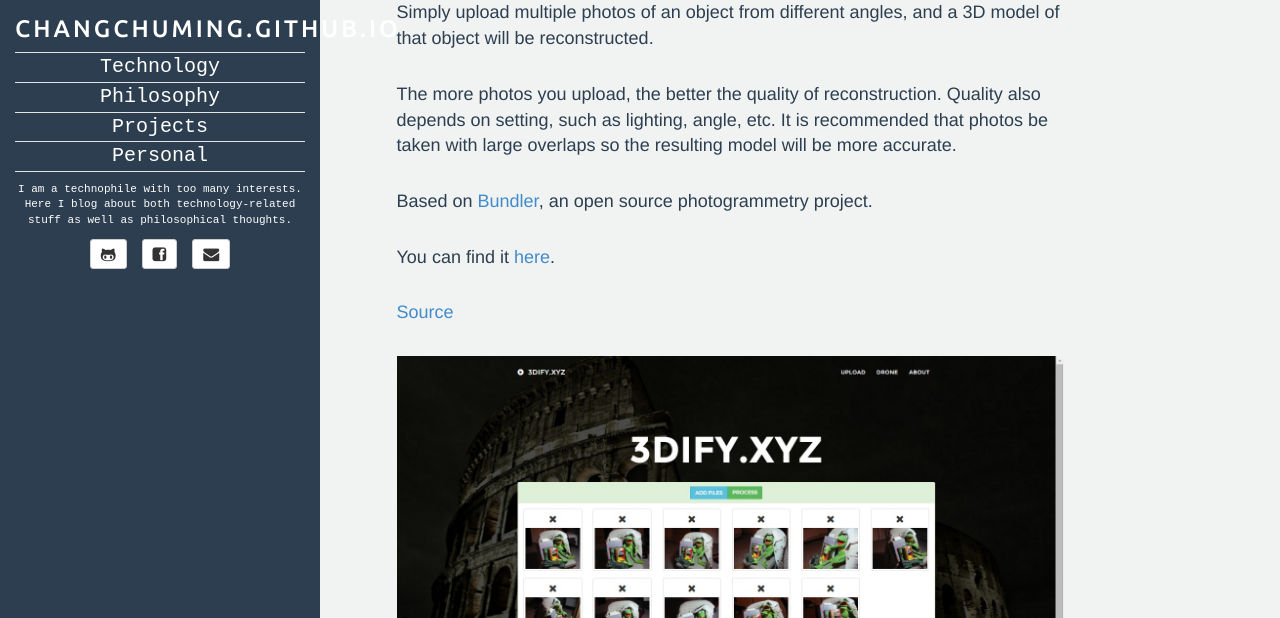
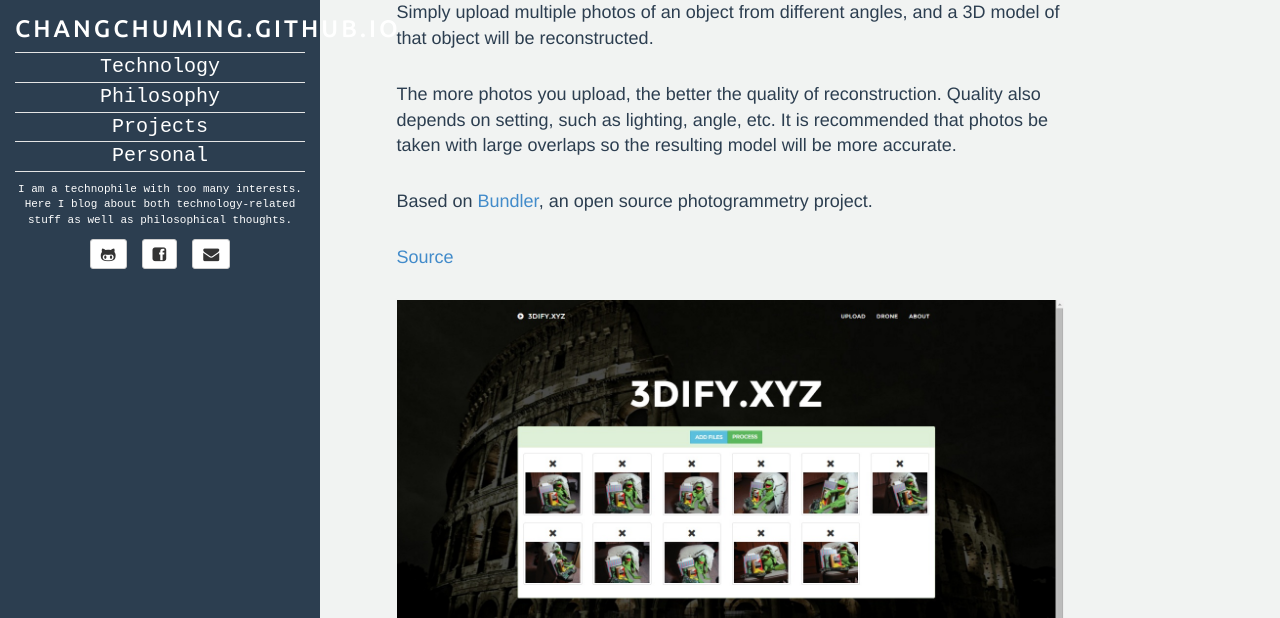
Before and after one commit to changchuming/changchuming.github.io, a Jekyll site: the page built from _posts/2015-10-19-3D-Reconstruction-from-2D-Images.md, in a window 1280 px wide and 900 px high, cut to the strip 282-900 px from the top of the window. Built offline with Jekyll 4.4.1, drawn with Linux system fonts in a browser that asks for light colours; comment, search, counter and statistics services are not loaded.

Commit message:
Removed 3dify website

```diff
--- a/_posts/2015-10-19-3D-Reconstruction-from-2D-Images - Copy.md
+++ b/_posts/2015-10-19-3D-Reconstruction-from-2D-Images.md
@@ -14,8 +14,6 @@
 
 Based on [Bundler](http://www.cs.cornell.edu/~snavely/bundler/), an open source photogrammetry project.
 
-You can find it [here](http://3dify.xyz).
-
 [Source](http://github.com/changchuming/3dscanbot)
 
 ![Components]({{ site.BASE_PATH }}/assets/images/3dify1.jpg)
```
